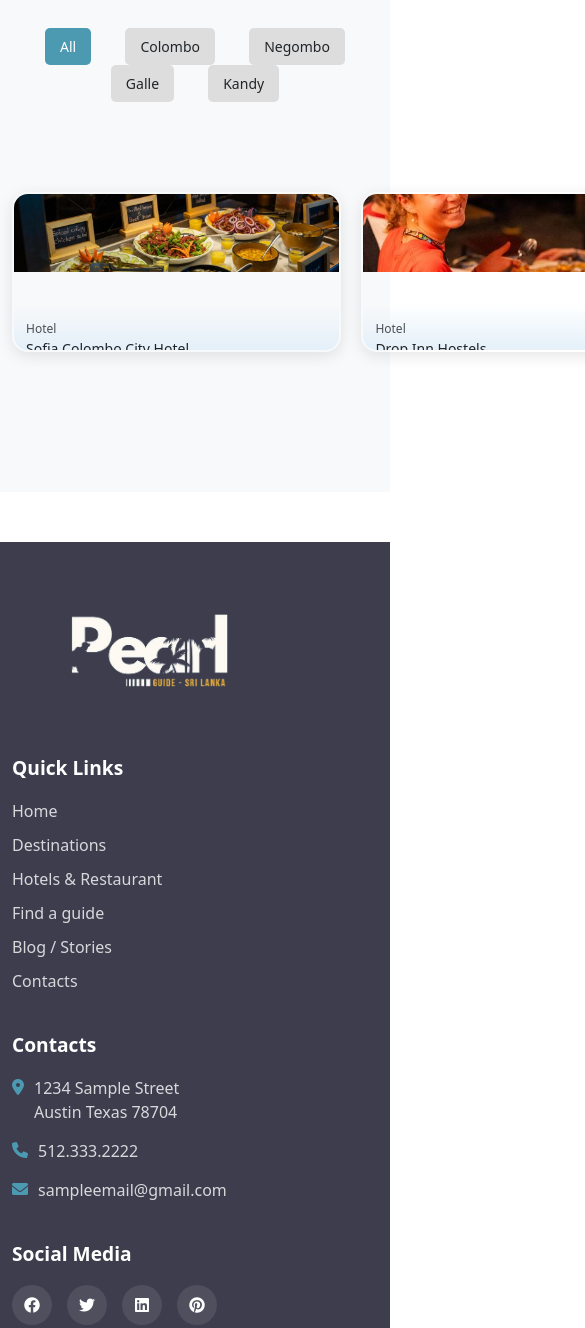
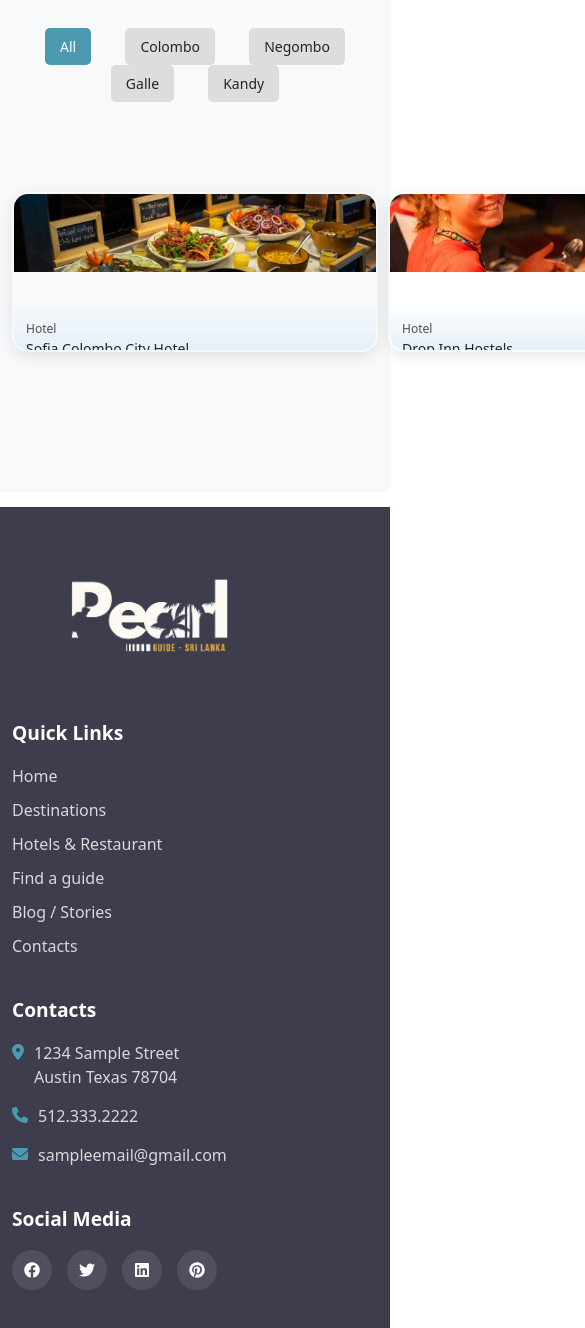
Before and after one commit to dilshandevxx/univercity-travel-project, a plain HTML site: page frontend/pages/hotel-restro.html in a window 390 px wide. Shown: the part 3720-5048 px from the top of the page, 585 px wide, since content can reach past the window. Drawn offline with nearby package versions, Linux system fonts and the light colour scheme.

Commit message:
new change of responsive part

```diff
--- a/frontend/css/hotel-restro.css
+++ b/frontend/css/hotel-restro.css
@@ -963,12 +963,13 @@
     font-size: 1rem; /* Smaller text */
   }
   .hotel-filter-section .hotel-card-group {
-    flex-direction: column; /* Stack vertically */
+    display: flex;
+    flex-direction: column; /* Force vertical stacking */
     align-items: center;
-    gap: 20px; /* Reduce gap */
+    gap: 20px; /* Space between cards */
   }
   .hotel-filter-section .hotel-card {
-    width: 90%; /* Full width in column */
+    width: 100%; /* Full width for each card */
     max-width: 350px; /* Limit max */
     height: 200px; /* Shorter height */
   }
@@ -976,7 +977,7 @@
     height: 60%; /* Adjust proportion */
   }
   .footer {
-    margin-top: 150px; /* Reduce margin */
+    margin-top: 50px; /* Reduce to allow footer to move down with content */
   }
 }
 
@@ -1025,7 +1026,7 @@
     height: 150px; /* Smaller logo */
   }
   .footer {
-    margin-top: 100px; /* Reduce margin */
+    margin-top: 30px; /* Further reduce for better flow */
   }
 }
 
@@ -1046,6 +1047,38 @@
     width: 150px; /* As existing */
   }
   .footer {
-    margin-top: 50px; /* Minimal */
+    margin-top: 20px; /* Minimal to prevent overlap */
   }
 }
+/* /////////////////////// */
+
+@media (max-width: 992px) {
+  .hotel-filter-section .hotel-card-group {
+    display: flex !important;
+    flex-direction: column !important; /* Force vertical stacking */
+    align-items: center;
+    gap: 15px; /* Space between stacked cards */
+  }
+  .hotel-filter-section .hotel-card {
+    width: 100% !important; /* Full width for each card */
+    max-width: 400px; /* Reasonable max to prevent too wide */
+  }
+  .footer {
+    margin-top: 40px !important; /* Reduce margin to push footer down with content */
+  }
+}
+
+@media (max-width: 768px) {
+  .hotel-filter-section .hotel-card-group {
+    gap: 10px; /* Tighter spacing */
+  }
+  .footer {
+    margin-top: 25px !important; /* Further reduce */
+  }
+}
+
+@media (max-width: 576px) {
+  .footer {
+    margin-top: 15px !important; /* Minimal to avoid overlap */
+  }
+}
```
